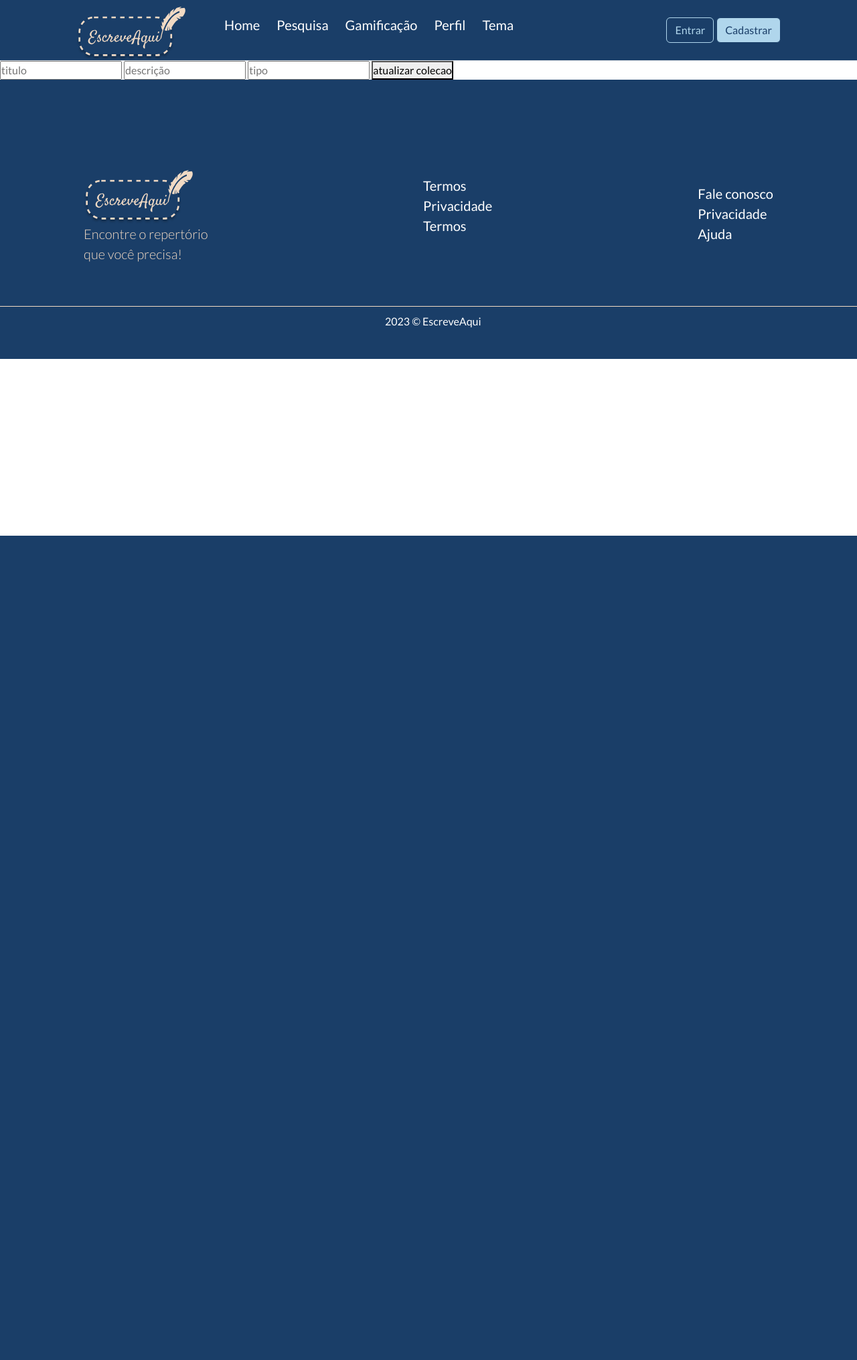
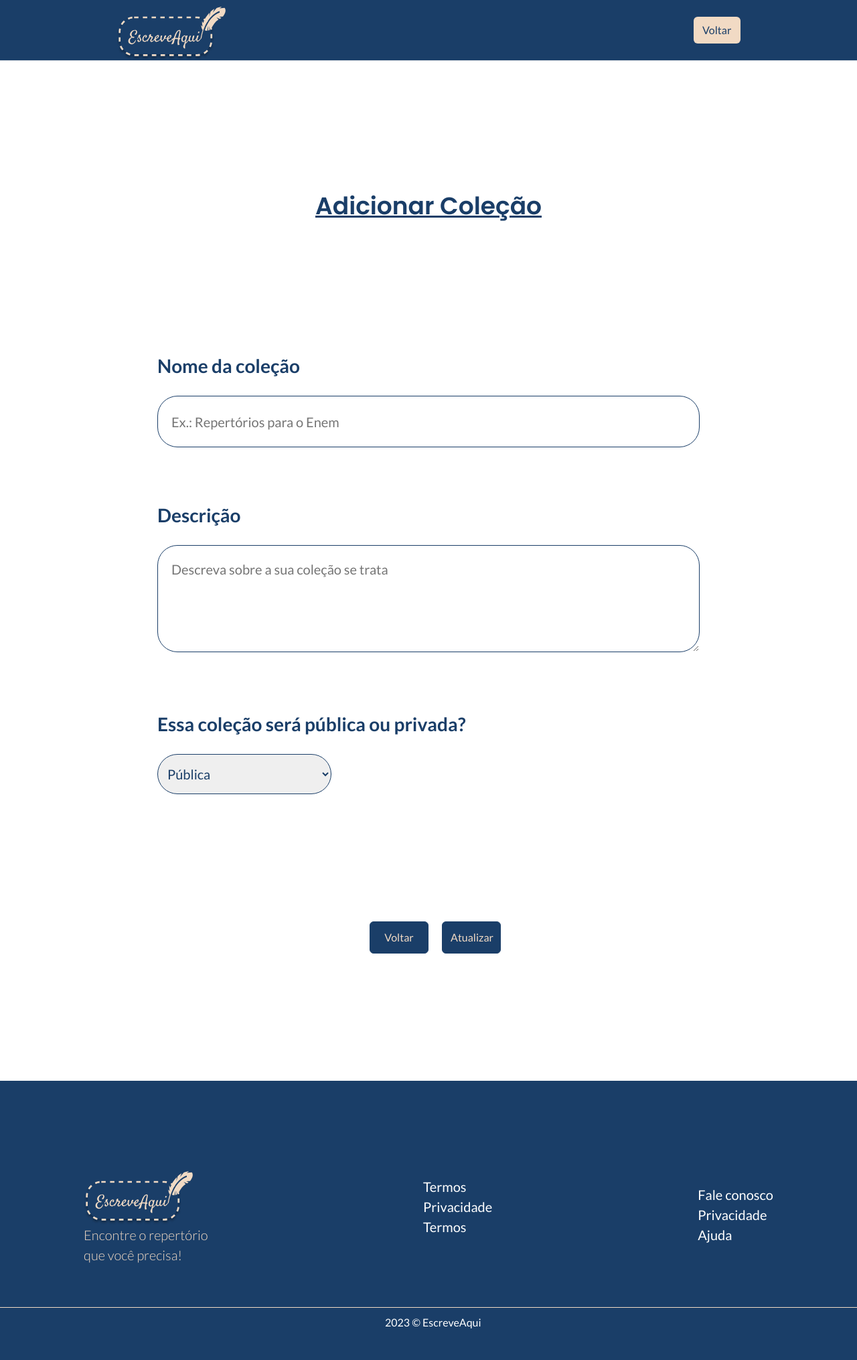
Before and after one commit to Paulo-Ricardodev/EscreveAqui, a Flask app: page /colecao/update/1 in a window 1280 px wide. Shown: the whole page at 67% size. Before the commit the page ends 800 px from the top, so only its background shows below. Run offline with Flask 3, Linux system fonts and the light colour scheme; data that the repository does not hold is empty.

Commit message:
Adicionando tela colecao_update

```diff
--- a/templates/colecao_update.html
+++ b/templates/colecao_update.html
@@ -1,9 +1,44 @@
-{% extends 'base.html' %}
+
+{% extends 'base_add.html' %}
 {% block conteudo %}
-  <form  method = 'post' action="/colecao/update/{{colecao.id}}">
-    <input type="text" placeholder = 'titulo' value = '{{colecao.nome}}' name = 'nome' >
-    <input type="text" placeholder = 'descrição' value = '{{colecao.descricao}}' name = 'descricao' >
-    <input type="text" placeholder = 'tipo' value = '{{colecao.tipo}}' name = 'tipo' >
-    <button type = 'submit'> atualizar colecao </button>
-  </form>
+
+{% block links %}
+  <link rel="stylesheet" href="{{url_for('static', filename = 'style/add_conteudo.css')}}">
 {% endblock %}
+
+<div class="d-flex justify-content-center fw-semibold margem">
+  <div class="subtitulo underline ">Adicionar Coleção</div>
+</div>
+
+<div class="d-flex justify-content-center fw-semibold margem">
+
+  <div>
+
+    <form method='post' action="/colecao/update/{{colecao.id}}">
+
+       <div class="subtitulo2">Nome da coleção</div> <br>
+       <div><input type="text" value='{{colecao.nome}}' name='nome' class="input texto" placeholder="Ex.: Repertórios para o Enem" maxlength="10"></div>
+
+      <div class="subtitulo2 margem2">Descrição</div> <br>
+      <textarea  type="text"  value='{{colecao.descricao}}' name='descricao' class="input texto descricao" placeholder="Descreva sobre a sua coleção se trata" id="" cols="30" rows="10" required></textarea>
+
+      <div class="subtitulo2 margem2">Essa coleção será pública ou privada? </div> <br>
+      <div>
+        <select class="tipo_repertorio" value='{{colecao.tipo}}' name='tipo'>
+          <option class="option_select" value="Publica">Pública</option>
+          <option class="option_select" value="privada">Privada</option>
+        </select>
+      </div>
+
+      <div class="margem d-flex justify-content-center">
+        <button type="submit" class="btn botao">Voltar</button>
+        <button type="submit" class="btn botao">Atualizar</button>
+      </div>
+
+    </form>
+
+  </div>
+
+</div>
+
+{% endblock %}
```
